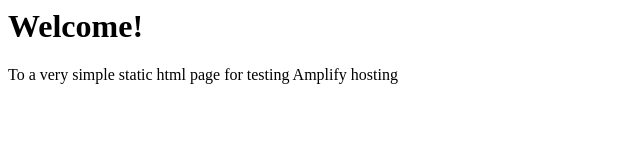
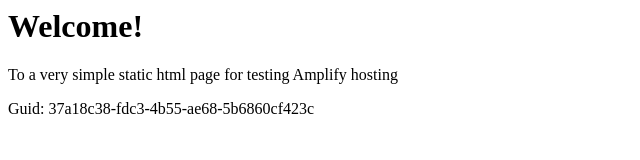
Before and after one commit to aws-aemilia-iad/Github-PR-Commit-Integration-Test-DoNotTouch-GitHubAutoBuildCanaryTest-v1-gamma-us-east-1, a website: page src/index.html in a window 1280 px wide. Shown: the whole page, without its empty margins (0-640 px from the left). Drawn offline with Linux system fonts and the light colour scheme.

Commit message:
commit from integ tests

```diff
--- a/src/index.html
+++ b/src/index.html
@@ -1,3 +1,5 @@
+
+
 <html lang="en">
 
 <head>
@@ -10,6 +12,6 @@
 <body>
     <h1>Welcome!</h1>
     <p>To a very simple static html page for testing Amplify hosting</p>
-</body>
+    <p>Guid: 37a18c38-fdc3-4b55-ae68-5b6860cf423c</p></body>
 
 </html>
```
